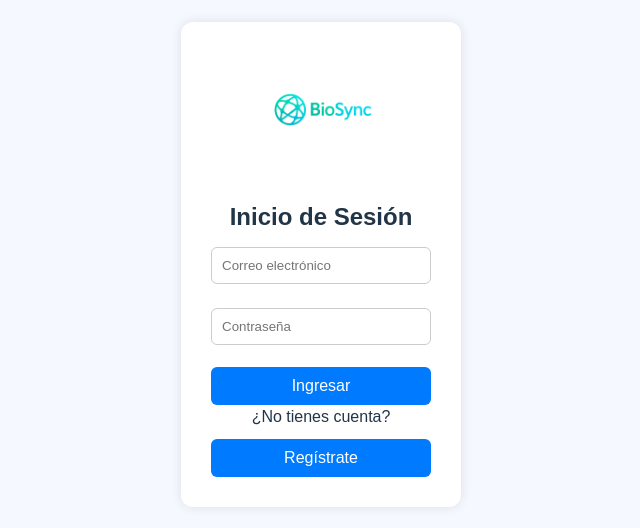
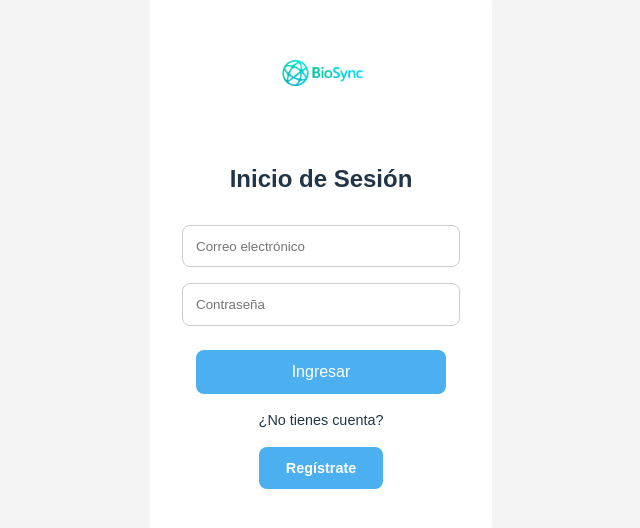
Before and after one commit to NegritaW/BiosyncWebPage, a React (Vite) app: page / in a window 1280 px wide. Shown: the part 136-664 px from the top of the page, without its empty margins (319-959 px from the left). Built offline with nearby package versions, Linux system fonts and the light colour scheme.

Commit message:
Integracion de las barras superior e inferior ademas de algunos cambios minimos

```diff
--- a/src/App.css
+++ b/src/App.css
@@ -1,100 +1,197 @@
-/* Reset básico */
-* {
-  box-sizing: border-box;
-  margin: 0;
-  padding: 0;
+/* Contenedor general (Login y Registro) */
+.container {
+  display: flex;
+  flex-direction: column;
+  align-items: center;
+  justify-content: center; /* Centrado vertical */
+  font-family: Arial, sans-serif;
+  height: 100vh; /* Ocupa toda la altura */
+  width: 100vw; /* Ocupa todo el ancho */
+  background-color: #f4f4f4;
+  overflow: hidden;
 }
 
-html, body {
-  height: 100%;
-  background-color: #f5f9ff;
-  font-family: Arial, sans-serif;
-  overflow: hidden; /* Evita scroll no deseado */
+/* Formulario de login/registro */
+.login-form {
+  background: white;
+  padding: 2rem;
+  border-radius: 10px;
+  box-shadow: 0px 4px 12px rgba(255, 255, 255, 0.1);
+  display: flex;
+  flex-direction: column;
+  align-items: center;
 }
 
-/* Contenedor principal centrado */
-.container {
-  display: flex;
-  justify-content: center;
-  align-items: center;
-  height: 100vh;
-  width: 100%;
-  padding: 500px;
+.login-form input {
+  margin: 0.5rem 0;
+  padding: 0.8rem;
+  border: 1px solid #ccc;
+  border-radius: 8px;
+  width: 250px;
 }
 
-/* Formulario de inicio de sesión */
-.login-form {
-  width: 100%;
-  max-width: 400px;
-  padding: 30px;
-  background-color: white;
-  border-radius: 12px;
-  box-shadow: 0 0 12px rgba(0, 0, 0, 0.1);
+.login-form button {
+  background-color: #4cafef;
+  color: white;
+  padding: 0.8rem;
+  border: none;
+  border-radius: 8px;
+  cursor: pointer;
+  margin-top: 1rem;
+  width: 100%; /* Igual ancho para ambos botones */
+  max-width: 250px; /* Que no crezca demasiado */
   text-align: center;
 }
 
-/* Logo */
-.logo {
-  width: 120px;
-  margin-bottom: 20px;
+.login-form button:hover {
+  background-color: #3b9ad6;
 }
 
-/* Campos del login */
-.login-form input {
-  width: 100%;
-  padding: 10px;
-  margin: 12px 0;
-  border: 1px solid #ccc;
-  border-radius: 6px;
+.toggle-text {
+  margin-top: 1rem;
+  font-size: 0.9rem;
+  text-align: center; /* Centrado */
 }
 
-/* Botón */
-.login-form button {
-  padding: 10px 20px;
-  background-color: #007bff;
-  color: white;
+.toggle-button {
+  background: none;
   border: none;
-  border-radius: 6px;
+  color: #4cafef;
   cursor: pointer;
-  width: 100%;
-  margin-top: 10px;
+  font-weight: bold;
+  display: block; /* Para que respete el centrado */
+  margin: 0 auto; /* Centrar horizontalmente */
 }
 
-.login-form button:hover {
-  background-color: #0056b3;
+/* Logo del login */
+.logo {
+  width: 100px;
+  margin-bottom: 1rem;
 }
 
-/* Vista después del login */
-.dashboard {
+/* Contenedor del dashboard */
+.dashboard-container {
+  display: flex;
+  flex-direction: column;
   width: 100%;
-  max-width: 700px;
-  max-height: 90vh;
-  overflow-y: auto;
-  padding: 30px;
-  background-color: white;
-  border-radius: 12px;
-  box-shadow: 0 0 12px rgba(0, 0, 0, 0.1);
+  min-height: 100vh;
+  background-color: whitesmoke;
+  overflow-x: hidden;
+  color: black;
+}
+
+/* Barra superior fija */
+.top-bar {
+  background-color: #16c00a;
+  color: white;
+  padding: 1rem;
+  display: flex;
+  align-items: center;
+  justify-content: center; /* Centra el contenido */
+  position: sticky;
+  top: 0;
+  z-index: 100;
+}
+
+.top-bar-content {
+  display: flex;
+  align-items: center;
+  gap: 1rem;
+  max-width: 1200px;
+  width: 100%;
+  justify-content: center;
+}
+
+.top-logo {
+  width: 60px;
+}
+
+.about-text {
+  max-width: 600px;
+  font-size: 0.9rem;
   text-align: center;
 }
 
-/* Input de imágenes */
-.dashboard input[type="file"] {
-  margin-top: 15px;
+/* Contenido principal del dashboard */
+.dashboard {
+  flex: 1;
+  padding: 2rem;
+  text-align: center;
+  width: 100%;
 }
 
 /* Galería de imágenes */
 .image-gallery {
-  margin-top: 20px;
   display: flex;
   flex-wrap: wrap;
   gap: 10px;
+  margin-top: 1rem;
   justify-content: center;
 }
 
 .image-gallery img {
-  width: 120px;
-  height: 120px;
-  object-fit: cover;
-  border: 1px solid #ccc;
+  max-width: 150px;
   border-radius: 8px;
+  transition: transform 0.2s;
+  cursor: pointer;
 }
+
+.image-gallery img:hover {
+  transform: scale(1.05);
+}
+
+/* Modal de zoom */
+.modal {
+  position: fixed;
+  top: 0;
+  left: 0;
+  width: 100%;
+  height: 100%;
+  background-color: rgba(0, 0, 0, 0.8);
+  display: flex;
+  justify-content: center;
+  align-items: center;
+  z-index: 10;
+}
+
+.modal-content {
+  max-width: 80%;
+  max-height: 80%;
+  border-radius: 10px;
+}
+
+.close-button {
+  position: absolute;
+  top: 30px;
+  right: 50px;
+  color: white;
+  font-size: 2rem;
+  cursor: pointer;
+}
+
+/* Barra inferior fija */
+.bottom-bar {
+  background-color: #16c00a;
+  color: white;
+  padding: 0.8rem;
+  display: flex;
+  justify-content: center;
+  position: sticky;
+  bottom: 0;
+  z-index: 100;
+}
+
+.bottom-bar-content {
+  display: flex;
+  gap: 20px;
+}
+
+.bottom-bar-content a {
+  color: white;
+  text-decoration: none;
+  font-size: 0.9rem;
+}
+
+.bottom-bar-content a:hover {
+  text-decoration: underline;
+}
--- a/src/App.jsx
+++ b/src/App.jsx
@@ -12,7 +12,7 @@ function App() {
   const [images, setImages] = useState([]);
   const [zoomImage, setZoomImage] = useState(null);
 
-  // Usuarios guardados en estado (solo para demo, en producción backend)
+  // Usuarios guardados en estado (solo demo, en producción backend)
   const [users, setUsers] = useState([]);
 
   // Manejar login
@@ -93,7 +93,7 @@ function App() {
           onSubmit={isRegistering ? handleRegister : handleLogin}
         >
           <img src={logo} alt="Logo Biosync" className="logo" />
-          <h2>{isRegistering ? 'Registro' : 'Inicio de Sesión'}</h2>
+          <h2>{isRegistering ? "Registro" : "Inicio de Sesión"}</h2>
 
           <input
             type="email"
@@ -119,20 +119,38 @@ function App() {
             />
           )}
 
-          <button type="submit">{isRegistering ? 'Registrarse' : 'Ingresar'}</button>
+          <button type="submit">
+            {isRegistering ? "Registrarse" : "Ingresar"}
+          </button>
 
           <p className="toggle-text">
-            {isRegistering ? '¿Ya tienes cuenta?' : '¿No tienes cuenta?'}
+            {isRegistering ? "¿Ya tienes cuenta?" : "¿No tienes cuenta?"}
             <button
               type="button"
               className="toggle-button"
               onClick={toggleForm}
             >
-              {isRegistering ? ' Inicia sesión' : ' Regístrate'}
+              {isRegistering ? " Inicia sesión" : " Regístrate"}
             </button>
           </p>
         </form>
       ) : (
+        <div className="dashboard-container">
+          {/* Barra superior */}
+          <header className="top-bar">
+            <div className="top-bar-content">
+              <img src={logo} alt="Logo Biosync" className="top-logo" />
+              <p className="about-text">
+                Al cubrir su rostro con el con el cráneo de su madre, su
+                expresión queda velada.La única emoción que le delata es su
+                llanto constante. Al cubrir su rostro con el con el cráneo de su
+                madre, su expresión queda velada.La única emoción que le delata
+                es su llanto constante.
+              </p>
+            </div>
+          </header>
+
+          {/* Contenido principal */}
           <div className="dashboard">
             <h2>Bienvenido a Biosync</h2>
             <p>Sube tus historiales médicos (imágenes):</p>
@@ -149,14 +167,16 @@ function App() {
                   src={img}
                   alt={`Historial ${i + 1}`}
                   onClick={() => openZoom(img)}
-                style={{ cursor: 'pointer' }}
+                  style={{ cursor: "pointer" }}
                 />
               ))}
             </div>
 
             {zoomImage && (
               <div className="modal" onClick={closeZoom}>
-              <span className="close-button" onClick={closeZoom}>&times;</span>
+                <span className="close-button" onClick={closeZoom}>
+                  &times;
+                </span>
                 <img
                   className="modal-content"
                   src={zoomImage}
@@ -166,6 +186,17 @@ function App() {
               </div>
             )}
           </div>
+
+          {/* Barra inferior */}
+          <footer className="bottom-bar">
+            <div className="bottom-bar-content">
+              <a href="#contacto">Contacto</a>
+              <a href="#facebook">Facebook</a>
+              <a href="#instagram">Instagram</a>
+              <a href="#linkedin">LinkedIn</a>
+            </div>
+          </footer>
+        </div>
       )}
     </div>
   );
```
Lines whose indentation alone changed are shown as unchanged.
